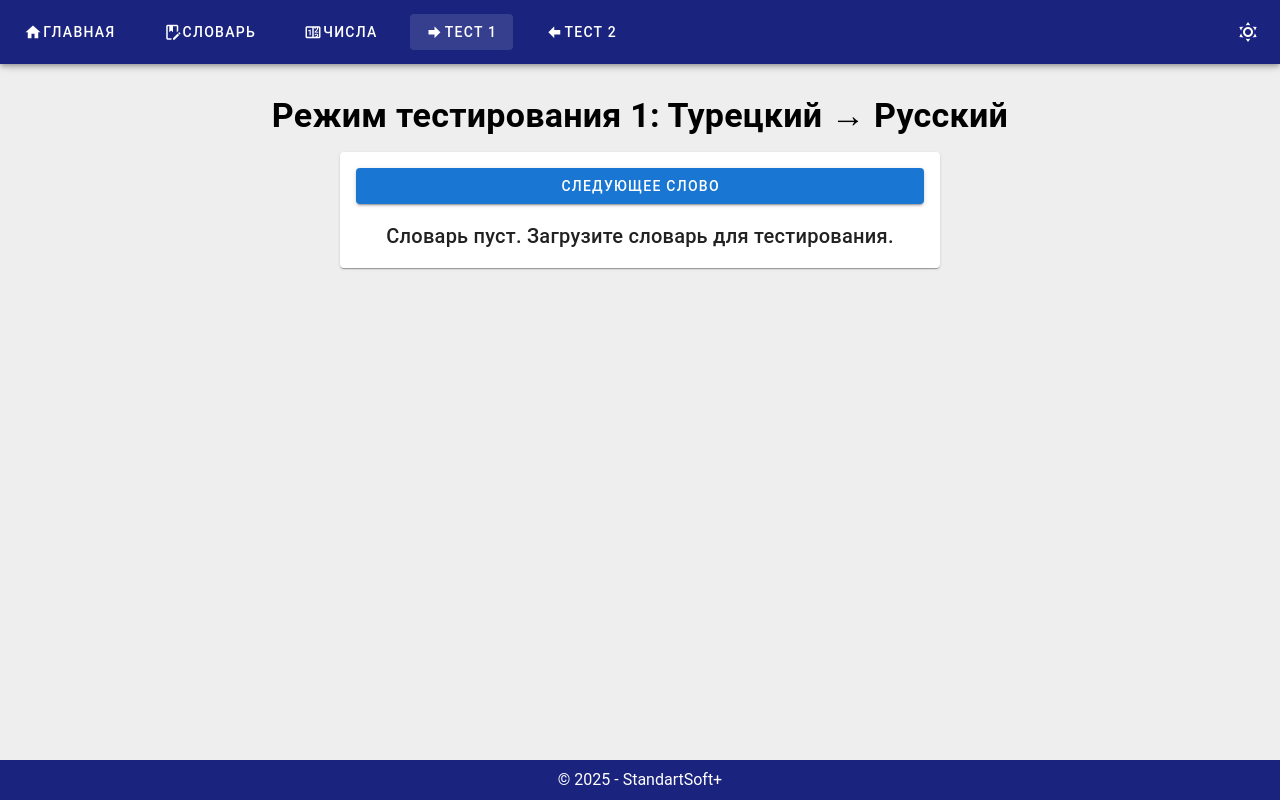
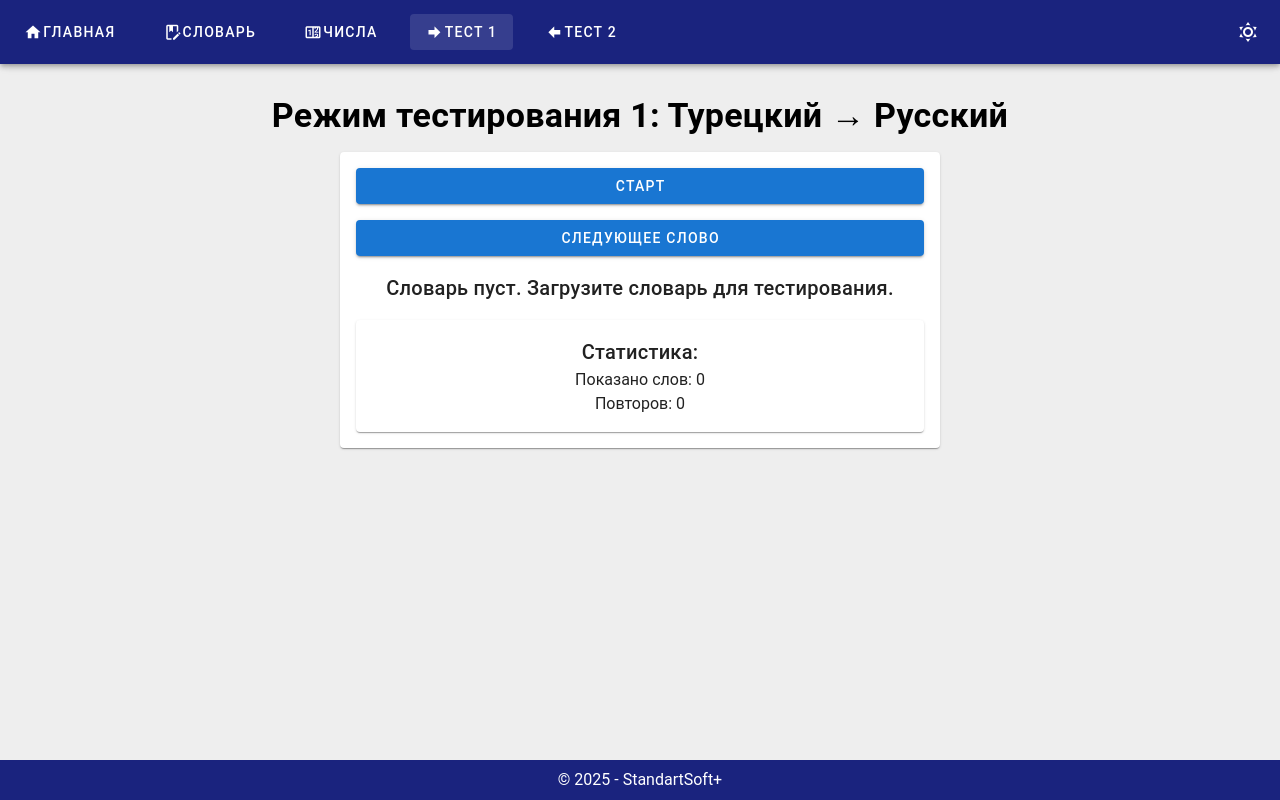
Before and after one commit to AButorov/LearnTurkish, a Vue app: page /#/test-one in a window 1280 px wide. Built offline with nearby package versions, Linux system fonts and the light colour scheme.

Commit message:
+ statistic + stable block

```diff
--- a/src/components/Numbers.vue
+++ b/src/components/Numbers.vue
@@ -29,8 +29,8 @@
         <!-- Увеличиваем шрифт числа и добавляем цвет -->
         <v-card-title class="text-h3" :style="{ color: '#1976D2' }">{{ formatNumber(number) }}</v-card-title>
         <!-- Увеличиваем шрифт расшифровки и добавляем другой цвет -->
-          <v-card-text v-if="showTranslation" class="text-h4" :style="{ color: '#4CAF50' }">
-            {{ numberInTurkish }}
+        <v-card-text class="text-h4" :style="{ color: '#4CAF50', opacity: showTranslation ? 1 : 0, transition: 'opacity 0.3s ease' }">
+          {{ showTranslation ? numberInTurkish : '&nbsp;' }}
         </v-card-text>
       </v-card>
     </v-card>
--- a/src/components/TestOne.vue
+++ b/src/components/TestOne.vue
@@ -2,7 +2,12 @@
   <v-container class="d-flex flex-column align-center justify-center fill-height">
     <h2 class="text-h4 font-weight-bold mb-4">Режим тестирования 1: Турецкий → Русский</h2>
     <v-card class="pa-4 text-center" width="600">
-        <!-- Кнопка сверху -->
+      <!-- Кнопка старта -->
+      <v-btn @click="startTest" color="primary" block class="mb-4">
+        Старт
+      </v-btn>
+
+      <!-- Кнопка для генерации слова или показа перевода -->
       <v-btn @click="handleButtonClick" :color="buttonColor" block class="mb-4">
         {{ buttonText }}
       </v-btn>
@@ -12,11 +17,18 @@
         <!-- Увеличиваем шрифт турецкого слова и добавляем цвет -->
         <p class="text-h3" :style="{ color: '#1976D2' }">{{ currentWord.turkish }}</p>
         <!-- Увеличиваем шрифт перевода и добавляем другой цвет -->
-          <p v-if="showTranslation" class="text-h4 mt-4" :style="{ color: '#4CAF50' }">
-            {{ currentWord.russian }}
+        <p class="text-h4 mt-4" :style="{ color: '#4CAF50', opacity: showTranslation ? 1 : 0, transition: 'opacity 0.3s ease' }">
+          {{ showTranslation ? currentWord.russian : '&nbsp;' }}
         </p>
       </div>
       <p v-else class="text-h6">Словарь пуст. Загрузите словарь для тестирования.</p>
+
+      <!-- Блок статистики -->
+      <v-card class="mt-4 pa-4">
+        <p class="text-h6">Статистика:</p>
+        <p>Показано слов: {{ shownWordsCount }}</p>
+        <p>Повторов: {{ repeatedWordsCount }}</p>
+      </v-card>
     </v-card>
   </v-container>
 </template>
@@ -28,6 +40,9 @@
 const dictionaryStore = useDictionaryStore();
 const currentWord = ref(null);
 const showTranslation = ref(false);
+const shownWords = ref(new Set()); // Множество для хранения показанных слов
+const shownWordsCount = ref(0); // Количество показанных слов
+const repeatedWordsCount = ref(0); // Количество повторов
 
 // Состояние кнопки
 const isGenerated = ref(false);
@@ -46,7 +61,17 @@
 const getRandomWord = () => {
   if (dictionaryStore.words.length > 0) {
     const randomIndex = Math.floor(Math.random() * dictionaryStore.words.length);
-      currentWord.value = dictionaryStore.words[randomIndex];
+    const word = dictionaryStore.words[randomIndex];
+
+    // Проверяем, было ли слово показано ранее
+    if (shownWords.value.has(word.turkish)) {
+      repeatedWordsCount.value += 1;
+    } else {
+      shownWords.value.add(word.turkish);
+      shownWordsCount.value += 1;
+    }
+
+    currentWord.value = word;
     showTranslation.value = false;
     isGenerated.value = true; // Переключаем состояние кнопки
   } else {
@@ -68,4 +93,14 @@
     getRandomWord(); // Генерируем новое слово
   }
 };
+
+// Функция для сброса статистики и начала теста заново
+const startTest = () => {
+  shownWords.value.clear();
+  shownWordsCount.value = 0;
+  repeatedWordsCount.value = 0;
+  currentWord.value = null;
+  showTranslation.value = false;
+  isGenerated.value = false;
+};
 </script>
--- a/src/components/TestTwo.vue
+++ b/src/components/TestTwo.vue
@@ -2,7 +2,12 @@
   <v-container class="d-flex flex-column align-center justify-center fill-height">
     <h2 class="text-h4 font-weight-bold mb-4">Режим тестирования 2: Русский → Турецкий</h2>
     <v-card class="pa-4 text-center" width="600">
-        <!-- Кнопка сверху -->
+      <!-- Кнопка старта -->
+      <v-btn @click="startTest" color="primary" block class="mb-4">
+        Старт
+      </v-btn>
+
+      <!-- Кнопка для генерации слова или показа перевода -->
       <v-btn @click="handleButtonClick" :color="buttonColor" block class="mb-4">
         {{ buttonText }}
       </v-btn>
@@ -12,11 +17,18 @@
         <!-- Увеличиваем шрифт русского слова и добавляем цвет -->
         <p class="text-h3" :style="{ color: '#1976D2' }">{{ currentWord.russian }}</p>
         <!-- Увеличиваем шрифт перевода и добавляем другой цвет -->
-          <p v-if="showTranslation" class="text-h4 mt-4" :style="{ color: '#4CAF50' }">
-            {{ currentWord.turkish }}
+        <p class="text-h4 mt-4" :style="{ color: '#4CAF50', opacity: showTranslation ? 1 : 0, transition: 'opacity 0.3s ease' }">
+          {{ showTranslation ? currentWord.turkish : '&nbsp;' }}
         </p>
       </div>
       <p v-else class="text-h6">Словарь пуст. Загрузите словарь для тестирования.</p>
+
+      <!-- Блок статистики -->
+      <v-card class="mt-4 pa-4">
+        <p class="text-h6">Статистика:</p>
+        <p>Показано слов: {{ shownWordsCount }}</p>
+        <p>Повторов: {{ repeatedWordsCount }}</p>
+      </v-card>
     </v-card>
   </v-container>
 </template>
@@ -28,6 +40,9 @@
 const dictionaryStore = useDictionaryStore();
 const currentWord = ref(null);
 const showTranslation = ref(false);
+const shownWords = ref(new Set()); // Множество для хранения показанных слов
+const shownWordsCount = ref(0); // Количество показанных слов
+const repeatedWordsCount = ref(0); // Количество повторов
 
 // Состояние кнопки
 const isGenerated = ref(false);
@@ -46,7 +61,17 @@
 const getRandomWord = () => {
   if (dictionaryStore.words.length > 0) {
     const randomIndex = Math.floor(Math.random() * dictionaryStore.words.length);
-      currentWord.value = dictionaryStore.words[randomIndex];
+    const word = dictionaryStore.words[randomIndex];
+
+    // Проверяем, было ли слово показано ранее
+    if (shownWords.value.has(word.russian)) {
+      repeatedWordsCount.value += 1;
+    } else {
+      shownWords.value.add(word.russian);
+      shownWordsCount.value += 1;
+    }
+
+    currentWord.value = word;
     showTranslation.value = false;
     isGenerated.value = true; // Переключаем состояние кнопки
   } else {
@@ -68,4 +93,14 @@
     getRandomWord(); // Генерируем новое слово
   }
 };
+
+// Функция для сброса статистики и начала теста заново
+const startTest = () => {
+  shownWords.value.clear();
+  shownWordsCount.value = 0;
+  repeatedWordsCount.value = 0;
+  currentWord.value = null;
+  showTranslation.value = false;
+  isGenerated.value = false;
+};
 </script>
```
Also changed, not shown: 3 other files (tests, documents, lock files or other folders). Lines whose indentation alone changed are shown as unchanged.
